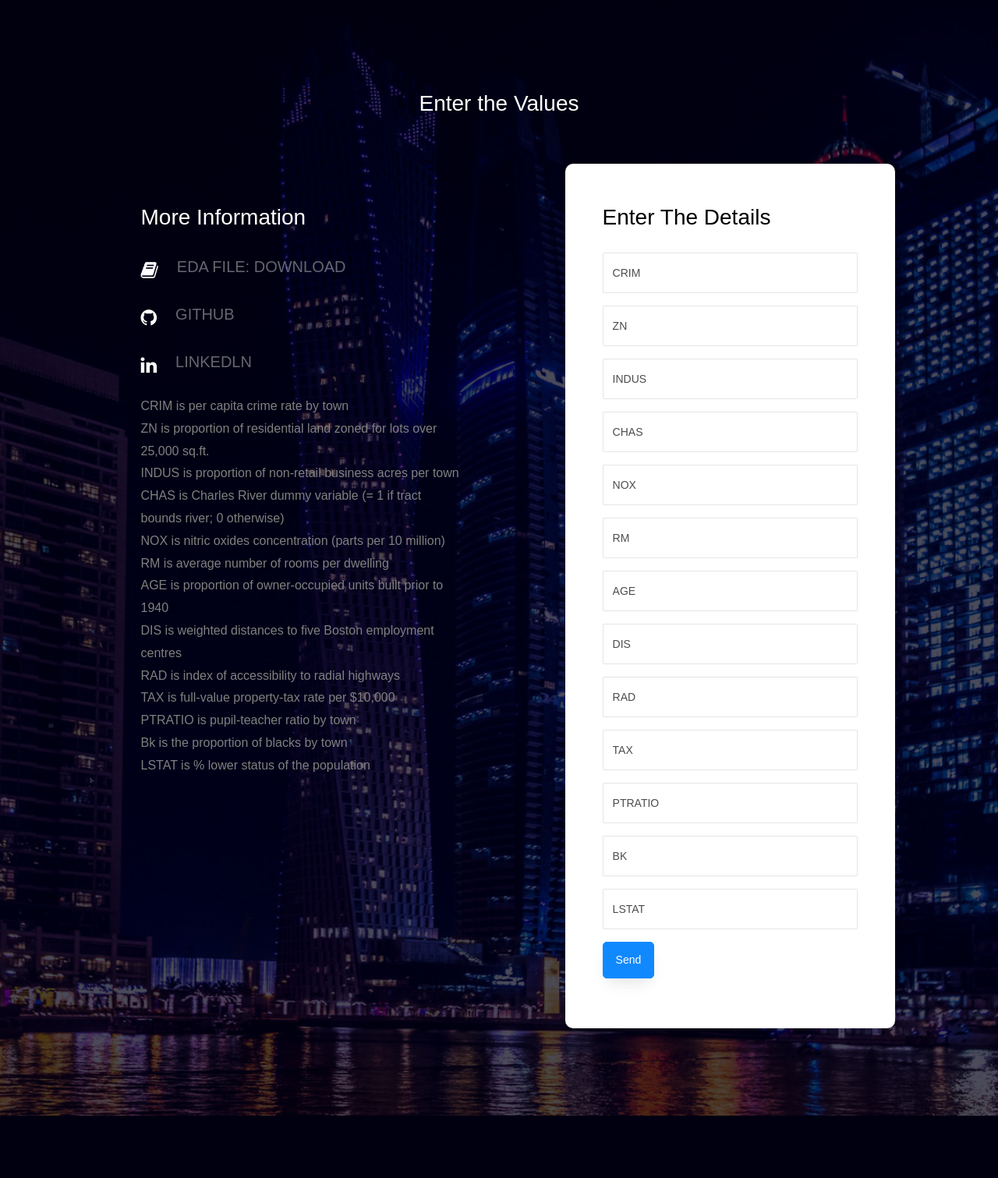
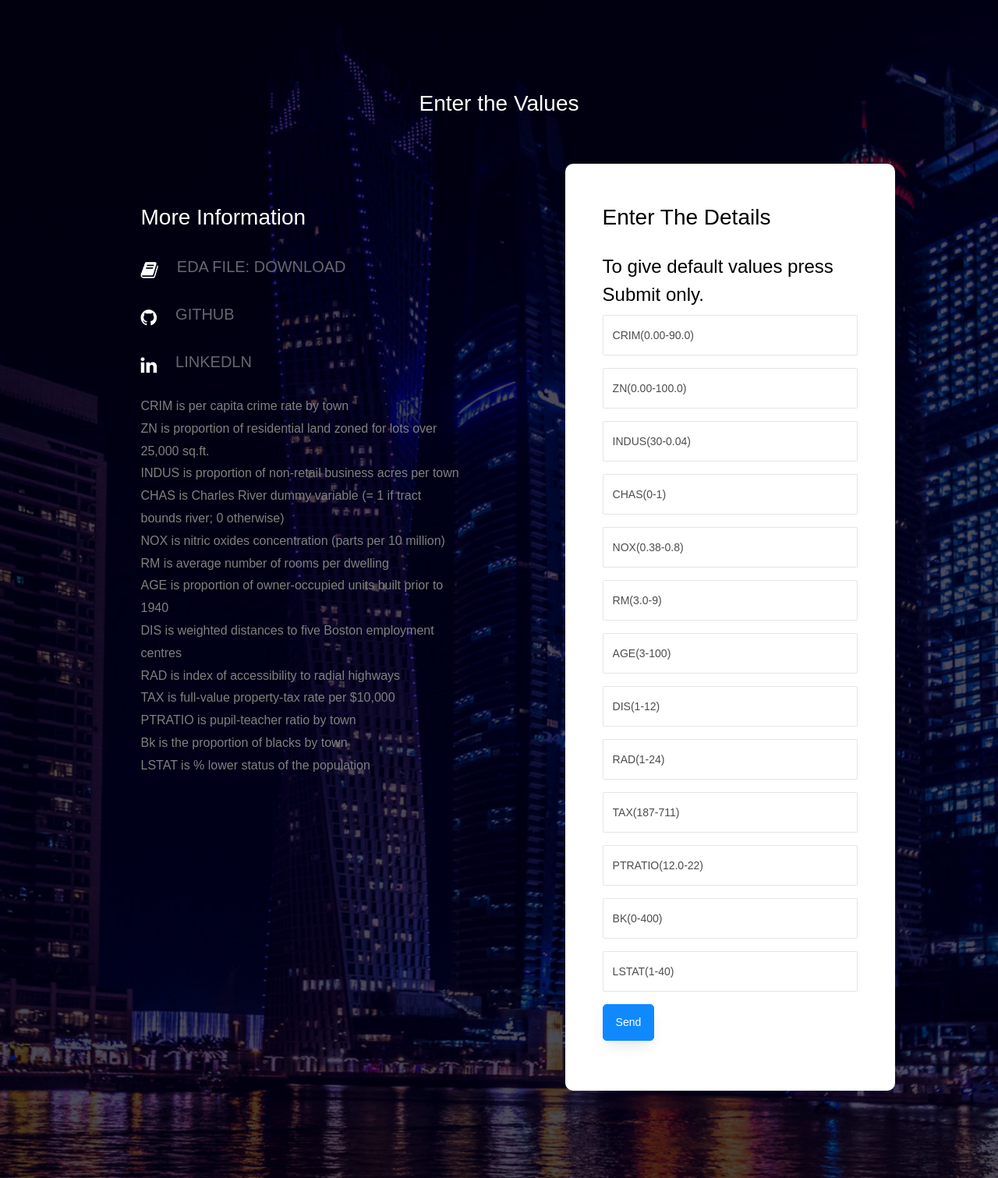
Before and after one commit to Th-analytics/Boston_data_prediction_app, a Flask app: page / in a window 1280 px wide. Shown: the whole page at 78% size. Before the commit the page ends 1431 px from the top, so only its background shows below. Run offline with Flask 2, Linux system fonts and the light colour scheme; some libraries are stand-ins or nearby versions.

Commit message:
Final Commit

```diff
--- a/templates/index.html
+++ b/templates/index.html
@@ -17,6 +17,7 @@
 			<div class="row justify-content-center">
 				<div class="col-md-6 text-center mb-5">
 					<h2 class="heading-section">Enter the Values</h2>
+
 				</div>
 			</div>
 			<div class="row justify-content-center">
@@ -32,7 +33,7 @@
 				        		</div>
 				        		<div class="text pl-4">
 
-									<p><a href="/eda_file/eda_file.pdf" download="eda_file.pdf"><span>EDA File: Download</span></a></p>
+									<a download href="https://drive.google.com/file/d/1Sv68o7-bHMVqLaAWCrOmQUHDs4pSvm1j/view?usp=sharing" ><p><span>EDA File: Download</span></p></a>
 					          </div>
 				          </div>
 				        	<div class="dbox w-100 d-flex align-items-start">
@@ -81,6 +82,7 @@ LSTAT is % lower status of the population</span>
 							<div class="col-lg-5">
 								<div class="contact-wrap w-100 p-md-5 p-4">
 									<h3 class="mb-4">Enter The Details</h3>
+									<h4>To give default values press Submit only.</h4>
 									<div id="form-message-warning" class="mb-4"></div>
 
 									<form method="POST" id="data_form" name="data_form">
@@ -88,67 +90,67 @@ LSTAT is % lower status of the population</span>
 											<div class="col-md-12">
 												<div class="form-group">
 
-													<input type="number" step="any" class="form-control" name="CRIM" id="CRIM" placeholder="CRIM">
+													<input type="number" step="any" class="form-control" name="CRIM" id="CRIM" placeholder="CRIM(0.00-90.0)">
 												</div>
 											</div>
 											<div class="col-md-12">
 												<div class="form-group">
-													<input type="number" step="any" class="form-control" name="ZN" id="ZN" placeholder="ZN">
+													<input type="number" step="any" class="form-control" name="ZN" id="ZN" placeholder="ZN(0.00-100.0)">
 												</div>
 											</div>
 											<div class="col-md-12">
 												<div class="form-group">
-													<input type="number" step="any" class="form-control" name="INDUS" id="INDUS" placeholder="INDUS">
+													<input type="number" step="any" class="form-control" name="INDUS" id="INDUS" placeholder="INDUS(30-0.04)">
 												</div>
 											</div>
 											<div class="col-md-12">
 												<div class="form-group">
-													<input type="number" step="any" class="form-control" name="CHAS" id="CHAS" placeholder="CHAS">
+													<input type="number" step="any" class="form-control" name="CHAS" id="CHAS" placeholder="CHAS(0-1)">
 												</div>
 											</div>
 											<div class="col-md-12">
 												<div class="form-group">
-													<input type="number" step="any" class="form-control" name="NOX" id="NOX" placeholder="NOX">
+													<input type="number" step="any" class="form-control" name="NOX" id="NOX" placeholder="NOX(0.38-0.8)">
 												</div>
 											</div>
 											<div class="col-md-12">
 												<div class="form-group">
-													<input type="number" step="any" class="form-control" name="RM" id="RM" placeholder="RM">
+													<input type="number" step="any" class="form-control" name="RM" id="RM" placeholder="RM(3.0-9)">
 												</div>
 											</div>
 											<div class="col-md-12">
 												<div class="form-group">
-													<input type="number" step="any" class="form-control" name="AGE" id="AGE" placeholder="AGE">
+													<input type="number" step="any" class="form-control" name="AGE" id="AGE" placeholder="AGE(3-100)">
 												</div>
 											</div>
 											<div class="col-md-12">
 												<div class="form-group">
-													<input type="number" step="any" class="form-control" name="DIS" id="DIS" placeholder="DIS">
+													<input type="number" step="any" class="form-control" name="DIS" id="DIS" placeholder="DIS(1-12)">
 												</div>
 											</div>
 											<div class="col-md-12">
 												<div class="form-group">
-													<input type="number" step="any" class="form-control" name="RAD" id="RAD" placeholder="RAD">
+													<input type="number" step="any" class="form-control" name="RAD" id="RAD" placeholder="RAD(1-24)">
 												</div>
 											</div>
 											<div class="col-md-12">
 												<div class="form-group">
-													<input type="number" step="any" class="form-control" name="TAX" id="TAX" placeholder="TAX">
+													<input type="number" step="any" class="form-control" name="TAX" id="TAX" placeholder="TAX(187-711)">
 												</div>
 											</div>
 											<div class="col-md-12">
 												<div class="form-group">
-													<input type="number" step="any" class="form-control" name="PTRATIO" id="PTRATIO" placeholder="PTRATIO">
+													<input type="number" step="any" class="form-control" name="PTRATIO" id="PTRATIO" placeholder="PTRATIO(12.0-22)">
 												</div>
 											</div>
 											<div class="col-md-12">
 												<div class="form-group">
-													<input type="number" step="any" class="form-control" name="BK" id="BK" placeholder="BK">
+													<input type="number" step="any" class="form-control" name="BK" id="BK" placeholder="BK(0-400)">
 												</div>
 											</div>
 											<div class="col-md-12">
 												<div class="form-group">
-													<input type="number" step="any" class="form-control" name="LSTAT" id="LSTAT" placeholder="LSTAT">
+													<input type="number" step="any" class="form-control" name="LSTAT" id="LSTAT" placeholder="LSTAT(1-40)">
 												</div>
 											</div>
 											<div class="col-md-12">
```
